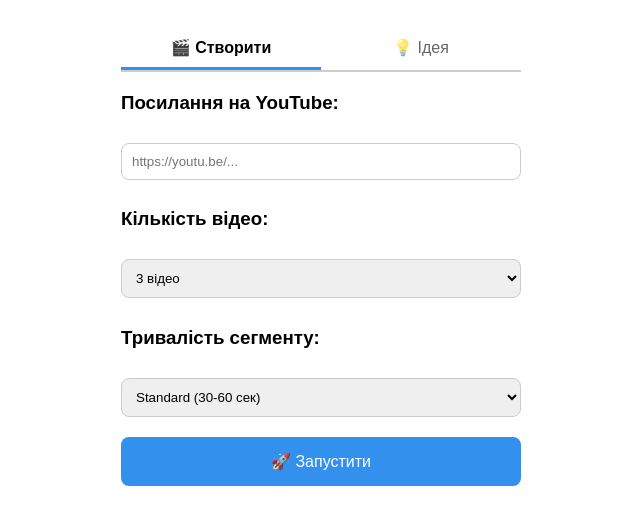
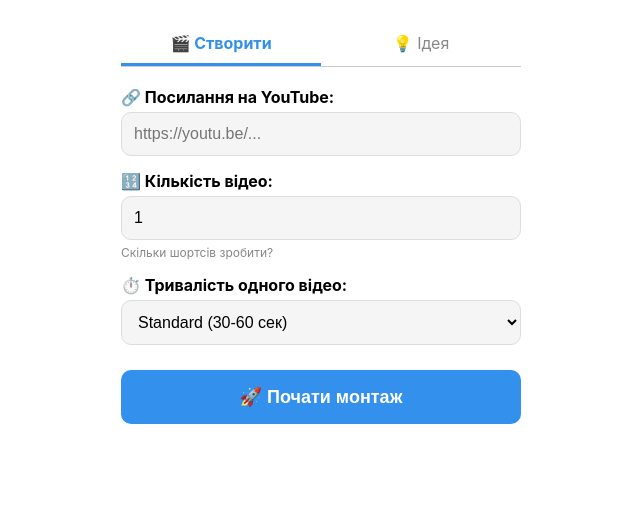
Before and after one commit to Toha-tt/shorts.github.io, a plain HTML site: page index.html in a window 1280 px wide. Shown: the whole page, without its empty margins (319-959 px from the left). Drawn offline with Linux system fonts and the light colour scheme; a script that the page names is missing.

Commit message:
Update index.html
1312

```diff
--- a/index.html
+++ b/index.html
@@ -6,14 +6,21 @@
     <title>Shorts Generator</title>
     <script src="https://telegram.org/js/telegram-web-app.js"></script>
     <style>
-        body { font-family: sans-serif; background-color: var(--tg-theme-bg-color, #fff); color: var(--tg-theme-text-color, #000); padding: 20px; }
+        body { font-family: -apple-system, BlinkMacSystemFont, 'Segoe UI', Roboto, Helvetica, Arial, sans-serif; background-color: var(--tg-theme-bg-color, #fff); color: var(--tg-theme-text-color, #000); padding: 15px; }
         .container { max-width: 400px; margin: 0 auto; }
-        input, select, textarea { width: 100%; padding: 10px; margin: 10px 0; border-radius: 8px; border: 1px solid #ccc; box-sizing: border-box; }
-        button { width: 100%; padding: 15px; background-color: var(--tg-theme-button-color, #3390ec); color: var(--tg-theme-button-text-color, #fff); border: none; border-radius: 8px; cursor: pointer; font-size: 16px; margin-top: 10px; }
-        .tabs { display: flex; margin-bottom: 20px; border-bottom: 2px solid #ccc; }
-        .tab { flex: 1; text-align: center; padding: 10px; cursor: pointer; opacity: 0.6; }
-        .tab.active { opacity: 1; border-bottom: 3px solid var(--tg-theme-button-color, #3390ec); font-weight: bold; }
+
+        label { font-weight: bold; display: block; margin-top: 15px; margin-bottom: 5px; }
+        input, select, textarea { width: 100%; padding: 12px; border-radius: 10px; border: 1px solid #ddd; box-sizing: border-box; background: var(--tg-theme-secondary-bg-color, #f5f5f5); color: var(--tg-theme-text-color, #000); font-size: 16px; }
+
+        button { width: 100%; padding: 16px; background-color: var(--tg-theme-button-color, #3390ec); color: var(--tg-theme-button-text-color, #fff); border: none; border-radius: 10px; cursor: pointer; font-size: 18px; font-weight: bold; margin-top: 25px; }
+        button:active { opacity: 0.8; }
+
+        .tabs { display: flex; margin-bottom: 20px; border-bottom: 1px solid #ccc; }
+        .tab { flex: 1; text-align: center; padding: 10px; cursor: pointer; color: var(--tg-theme-hint-color, #888); }
+        .tab.active { color: var(--tg-theme-button-color, #3390ec); border-bottom: 3px solid var(--tg-theme-button-color, #3390ec); font-weight: bold; }
         .hidden { display: none; }
+
+        .hint { font-size: 12px; color: var(--tg-theme-hint-color, #888); margin-top: 5px; }
     </style>
 </head>
 <body>
@@ -24,31 +31,28 @@
         </div>
 
         <div id="create-tab">
-            <h3>Посилання на YouTube:</h3>
-            <input type="text" id="urlInput" placeholder="https://youtu.be/..." />
+            <label>🔗 Посилання на YouTube:</label>
+            <input type="url" id="urlInput" placeholder="https://youtu.be/..." />
 
-            <h3>Кількість відео:</h3>
-            <select id="countInput">
-                <option value="1">1 відео</option>
-                <option value="3" selected>3 відео</option>
-                <option value="5">5 відео</option>
+            <label>🔢 Кількість відео:</label>
+            <input type="number" id="countInput" value="1" min="1" max="10" />
+            <div class="hint">Скільки шортсів зробити?</div>
+
+            <label>⏱️ Тривалість одного відео:</label>
+            <select id="durationInput">
+                <option value="auto">🤖 Авто (AI вирішує)</option>
+                <option value="15-30">⚡ Швидкі (15-30 сек)</option>
+                <option value="30-60" selected>Standard (30-60 сек)</option>
+                <option value="60-90">🐢 Довгі (60-90 сек)</option>
             </select>
 
-            <h3>Тривалість сегменту:</h3>
-            <select id="durationInput">
-                <option value="auto">🤖 Авто (AI вирішує)</option>
-                <option value="15-30">⚡ Короткі (15-30 сек)</option>
-                <option value="30-60" selected>Standard (30-60 сек)</option>
-                <option value="60-90">🐢 Довгі (до 90 сек)</option>
-            </select>
-
-            <button onclick="sendData()">🚀 Запустити</button>
+            <button onclick="sendData()">🚀 Почати монтаж</button>
         </div>
 
         <div id="idea-tab" class="hidden">
-            <h3>Опиши свою ідею для відео:</h3>
-            <textarea id="ideaInput" rows="5" placeholder="Наприклад: Зроби відео про біткоїн..."></textarea>
-            <button onclick="sendIdea()">📩 Відправити ідею</button>
+            <label>✍️ Опиши ідею для відео:</label>
+            <textarea id="ideaInput" rows="5" placeholder="Хочу відео про..."></textarea>
+            <button onclick="sendIdea()">📩 Відправити</button>
         </div>
     </div>
 
@@ -71,12 +75,12 @@
         }
 
         function sendData() {
-            let url = document.getElementById("urlInput").value;
+            let url = document.getElementById("urlInput").value.trim();
             let count = document.getElementById("countInput").value;
             let duration = document.getElementById("durationInput").value;
 
             if (!url) {
-                tg.showPopup({title: 'Помилка', message: 'Введіть посилання!'});
+                tg.showAlert("❌ Будь ласка, вставте посилання на відео!");
                 return;
             }
 
@@ -84,14 +88,17 @@
                 action: "start_pipeline",
                 source: url,
                 count: parseInt(count),
-                duration: duration // Передаємо вибір часу
+                duration: duration
             };
             tg.sendData(JSON.stringify(data));
         }
 
         function sendIdea() {
-            let idea = document.getElementById("ideaInput").value;
-            if (!idea) return;
+            let idea = document.getElementById("ideaInput").value.trim();
+            if (!idea) {
+                tg.showAlert("❌ Напишіть хоч щось!");
+                return;
+            }
 
             let data = {
                 action: "submit_idea",
```
